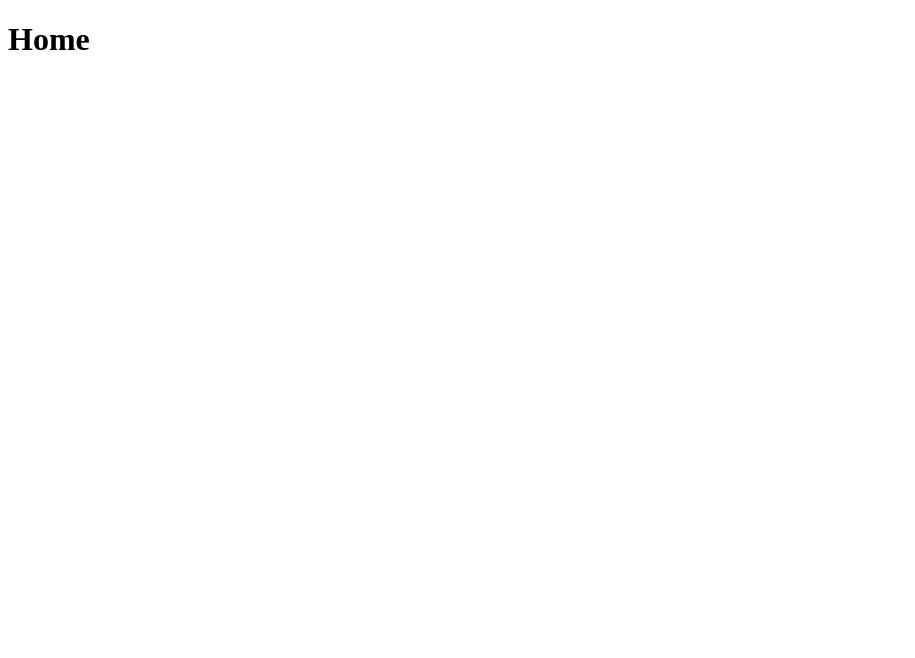
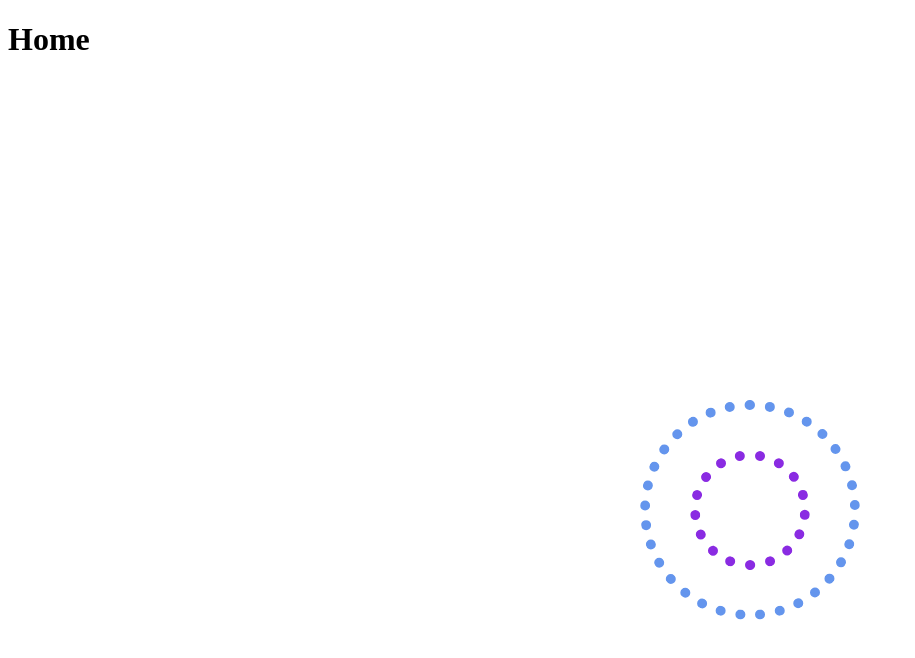
Before and after one commit to sagartayde77/checkout-repo, a plain HTML site: page index.html in a window 1280 px wide. Shown: the whole page, without its empty margins (0-915 px from the left). Drawn offline with Linux system fonts and the light colour scheme.

Commit message:
created css file

```diff
--- /dev/null
+++ b/index.css
@@ -0,0 +1,40 @@
+#f1{
+    height: 200px;
+    width: 200px;
+    border: 10px dotted cornflowerblue;
+    border-radius: 50%;
+    position: absolute;
+    left: 50%;
+    top: 50%;
+    display:flex;
+    align-items: center;
+    justify-content: center;
+    animation: spin 5s linear 0s infinite normal;
+}
+#f2{
+    height: 100px;
+    width: 100px;
+    border: 10px dotted blueviolet;
+    border-radius: 50%;
+    position: inherit;
+    animation: spin2
+     2s linear 0s infinite normal;
+}
+@keyframes spin{
+    0%{
+        rotat:0deg;
+    }
+    100%{
+        rotate:360deg;
+    }
+
+}
+@keyframes spin2{
+    0%{
+        rotat:0deg;
+    }
+    100%{
+        rotate:-360deg;
+    }
+
+}
--- a/index.html
+++ b/index.html
@@ -4,10 +4,13 @@
     <meta charset="UTF-8">
     <meta name="viewport" content="width=device-width, initial-scale=1.0">
     <title>home</title>
+    <link rel="stylesheet" href="index.css">
 </head>
 <body>
     <h1>Home</h1>
-    <div id="f1"></div>
-    <div id="f2"></div>
+    <div id="f1">
+        <div id="f2"></div>
+    </div>
+
 </body>
 </html>
```
